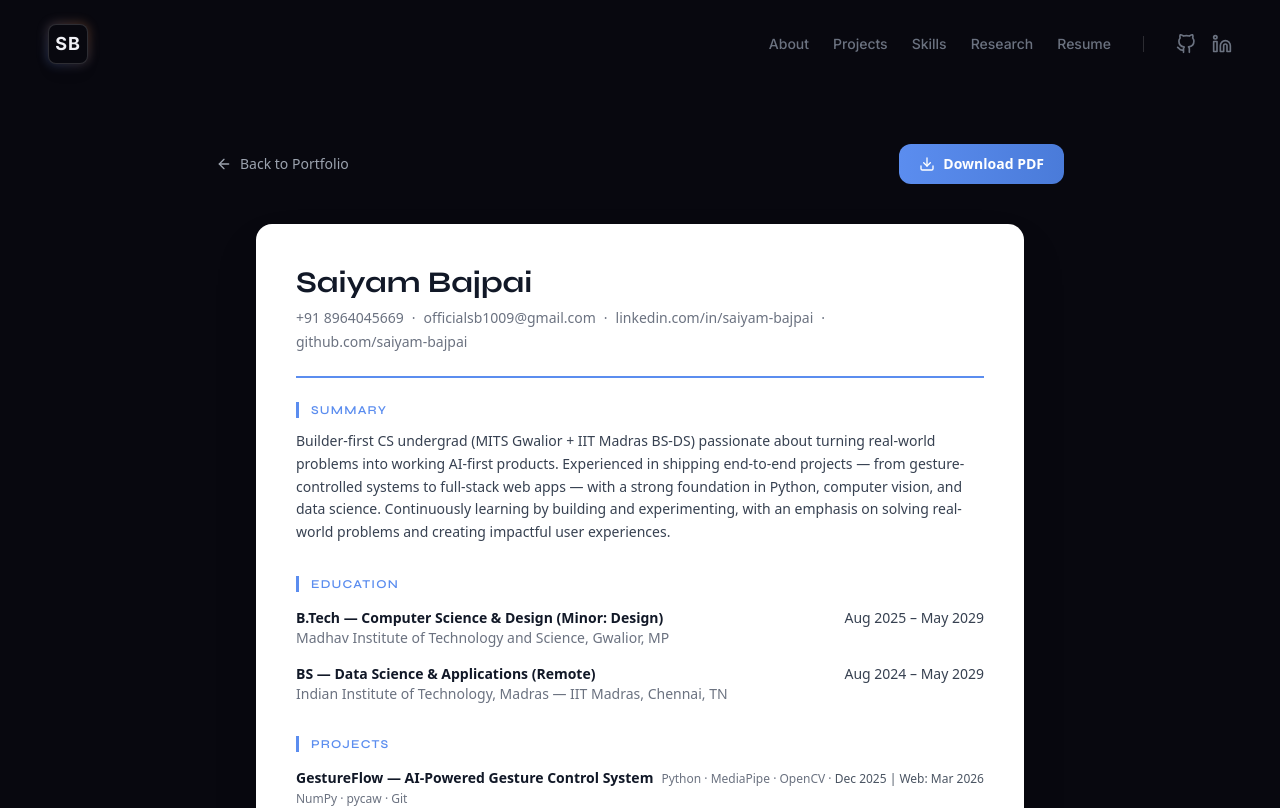
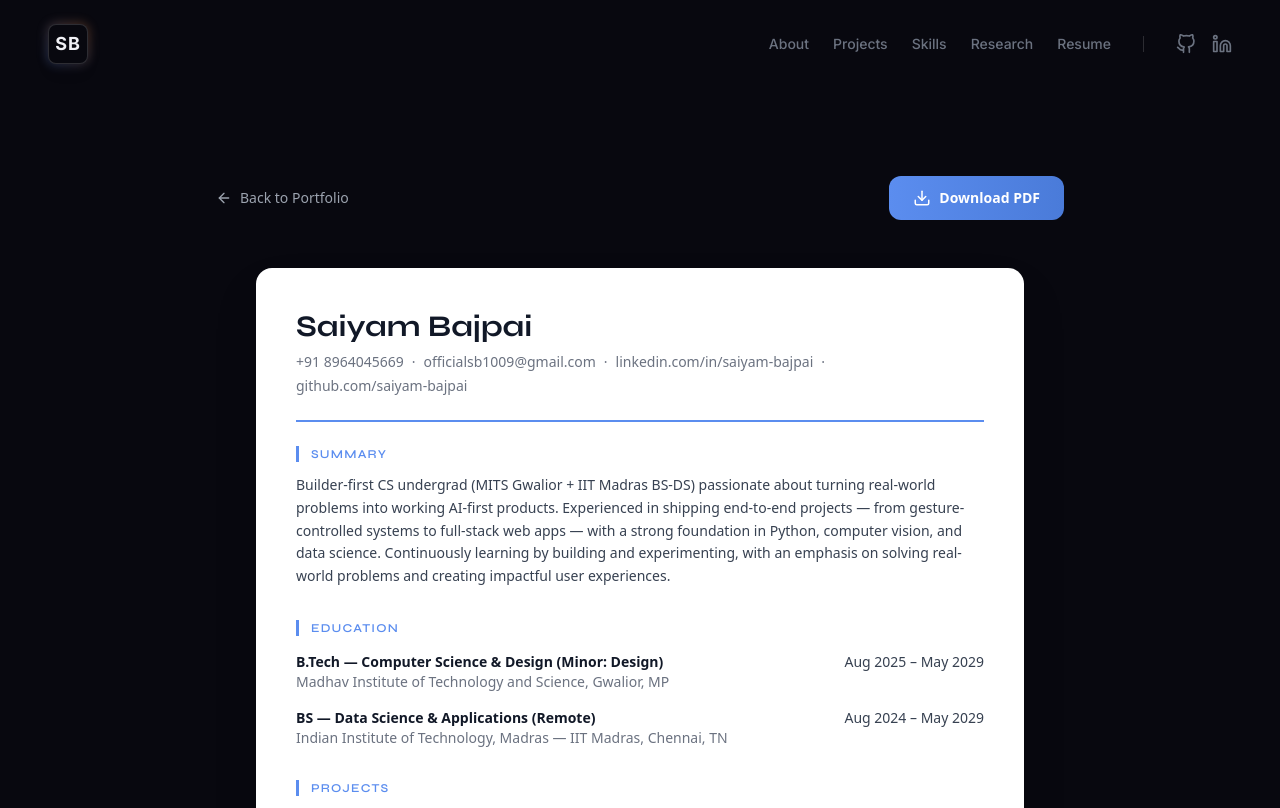
Before and after one commit to saiyam-bajpai/Portfolio_Website_Saiyam_Bajpai, a Next.js app: page /Portfolio_Website_Saiyam_Bajpai/resume in a window 1280 px wide. Shown: the top 808 px of the page. Built offline with nearby package versions, Linux system fonts and the light colour scheme.

Commit message:
Download Button

```diff
--- a/app/resume/page.tsx
+++ b/app/resume/page.tsx
@@ -9,10 +9,10 @@ import ResumeView from "@/components/ResumeView";
 export default function ResumePage() {
   return (
     <div className="min-h-screen bg-[#08080F] text-gray-200 selection:bg-[#5B8DEF]/30 selection:text-white pb-24 font-sans">
-      <div className="max-w-4xl mx-auto px-6 pt-28 md:pt-36 print:max-w-none print:px-0 print:pt-0">
+      <div className="max-w-4xl mx-auto px-6 pt-32 md:pt-44 print:max-w-none print:px-0 print:pt-0">
 
         {/* Top Control Bar (Hidden on print) */}
-        <div className="flex justify-between items-center mb-10 print:hidden">
+        <div className="flex flex-col sm:flex-row justify-between items-start sm:items-center gap-y-6 mb-12 print:hidden">
           <Link
             href="/"
             className="group flex items-center text-sm font-medium text-gray-400 hover:text-white transition-colors"
@@ -28,11 +28,11 @@ export default function ResumePage() {
           </Link>
 
           <a
-            href="/Portfolio_Website_Saiyam_Bajpai/SAIYAM_BAJPAI_RESUME.pdf"
-            download
-            className="inline-flex items-center gap-2 px-5 py-2.5 rounded-xl bg-gradient-to-r from-[#5B8DEF] to-[#4A7BD9] text-white text-sm font-semibold hover:shadow-[0_0_15px_rgba(91,141,239,0.4)] transition-all duration-300"
+            href="../SAIYAM_BAJPAI_RESUME.pdf"
+            download="SAIYAM_BAJPAI_RESUME.pdf"
+            className="inline-flex items-center gap-2 px-6 py-3 rounded-xl bg-gradient-to-r from-[#5B8DEF] to-[#4A7BD9] text-white text-sm font-semibold hover:shadow-[0_0_20px_rgba(91,141,239,0.5)] transition-all duration-300 relative z-10"
           >
-            <Download size={16} />
+            <Download size={18} />
             Download PDF
           </a>
         </div>
@@ -42,7 +42,7 @@ export default function ResumePage() {
           initial={{ opacity: 0, y: 40 }}
           animate={{ opacity: 1, y: 0 }}
           transition={{ type: "spring", stiffness: 100, damping: 20 }}
-          className="print:mt-0"
+          className="print:mt-0 relative z-0"
         >
           <ResumeView />
         </motion.div>
```
